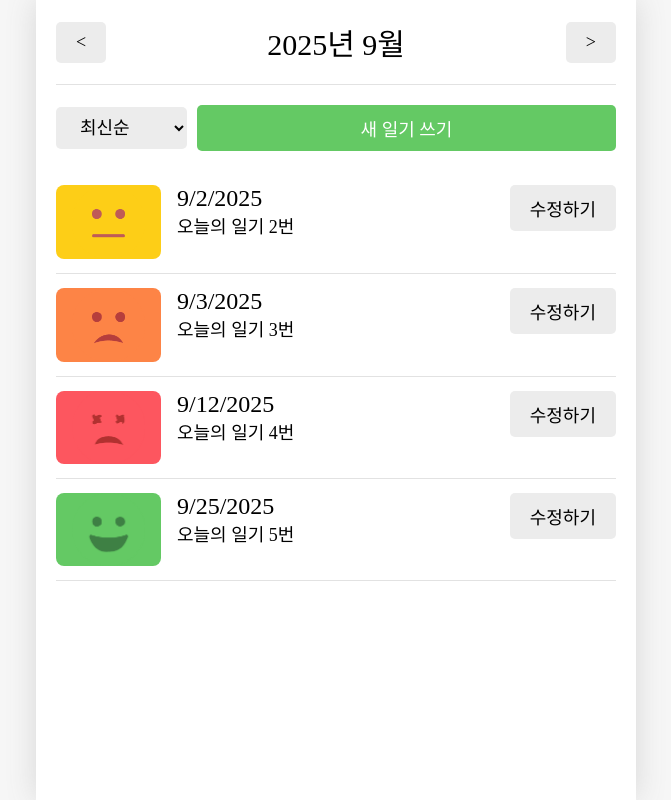
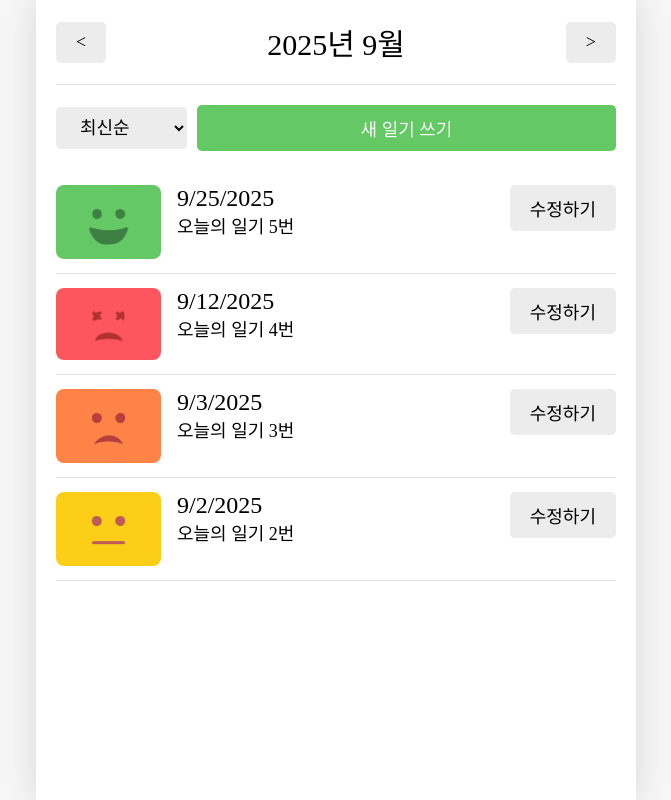
Before and after one commit to choiinyoung13/SideProject--Emotion-Diary, a React (Vite) app in the folder emotion-diary/: page / in a window 1280 px wide. Shown: the whole page, without its empty margins (304-975 px from the left). Built offline with nearby package versions, Linux system fonts and the light colour scheme; a web font is replaced by a local one.

Commit message:
feat. 일기 관리 기능 구현현

```diff
--- a/emotion-diary/src/App.jsx
+++ b/emotion-diary/src/App.jsx
@@ -5,18 +5,22 @@ import New from "./pages/New";
 import Diary from "./pages/Diary";
 import Edit from "./pages/Edit";
 import NotFound from "./pages/NotFound";
+import { createContext, useReducer, useRef } from "react";
 // import { useRef } from "react";
+
 // 1. "/" :  모든 일기를 조회하는 Home 페이지
 // 2. "/new" : 새로운 일기를 작성하는 New 페이지
 // 3. "/diary/:id" : 일기를 상세히 조회하는 Diary 페이지
+
+export const DiaryStateContext = createContext();
+export const DiaryDispatchContext = createContext();
 
 const MockData = [
   {
     id: 1,
     createdDate: new Date("2025-08-20").getTime(),
     emotionId: 1,
-    content:
-      "오늘의 일기 1번오늘의 일기 1번오늘의 일기 1번오늘의 일기 1번오늘의 일기 1번오늘의 일기 1번오늘의 일기 1번오늘의 일기 1번오늘의 일기 1번오늘의 일기 1번오늘의 일기 1번",
+    content: "오늘의 일기 1번",
   },
   {
     id: 2,
@@ -50,18 +54,69 @@ const MockData = [
   },
 ];
 
+const diaryReducer = (state, action) => {
+  switch (action.type) {
+    case "CREATE_DIARY":
+      return [action.data, ...state];
+    case "UPDATE_DIARY":
+      return state.map((item) =>
+        String(item.id) === String(action.data.id) ? action.data : item
+      );
+    case "DELETE_DIARY":
+      return state.filter((item) => String(action.data.id) !== String(item.id));
+    default:
+      return state;
+  }
+};
+
 function App() {
-  // const idRef = useRef(4);
+  const [data, dispatch] = useReducer(diaryReducer, MockData);
+  const idRef = useRef(7);
+
+  // 일기 생성
+  const onCreateDiary = (createdDate, emotionId, content) => {
+    dispatch({
+      type: "CREATE_DIARY",
+      data: {
+        id: idRef.current++,
+        createdDate,
+        emotionId,
+        content,
+      },
+    });
+  };
+
+  // 일기 수정
+  const onUpdateDiary = (id, createdDate, content, emotionId) => {
+    dispatch({
+      type: "UPDATE_DIARY",
+      data: { id, createdDate, content, emotionId },
+    });
+  };
+
+  // 일기 삭제
+  const onDeleteDiary = (id) => {
+    dispatch({
+      type: "DELETE_DIARY",
+      data: { id },
+    });
+  };
 
   return (
     <>
-      <Routes>
-        <Route path="/" element={<Home data={MockData} />} />
-        <Route path="/new" element={<New />} />
-        <Route path="/edit/:id" element={<Edit />} />
-        <Route path="/diary/:id" element={<Diary data={MockData} />} />
-        <Route path="*" element={<NotFound />} />
-      </Routes>
+      <DiaryStateContext.Provider value={data}>
+        <DiaryDispatchContext.Provider
+          value={{ onCreateDiary, onUpdateDiary, onDeleteDiary }}
+        >
+          <Routes>
+            <Route path="/" element={<Home data={data} />} />
+            <Route path="/new" element={<New />} />
+            <Route path="/edit/:id" element={<Edit />} />
+            <Route path="/diary/:id" element={<Diary data={data} />} />
+            <Route path="*" element={<NotFound />} />
+          </Routes>
+        </DiaryDispatchContext.Provider>
+      </DiaryStateContext.Provider>
     </>
   );
 }
--- a/emotion-diary/src/components/DiaryList.jsx
+++ b/emotion-diary/src/components/DiaryList.jsx
@@ -21,9 +21,9 @@ export default function DiaryList({ data, date }) {
     // 2. 정렬 적용
     const sorted = [...filtered].sort((a, b) => {
       if (filter === "latest") {
-        return new Date(a.createdDate) - new Date(b.createdDate); // 최신순
+        return new Date(b.createdDate) - new Date(a.createdDate); // 최신순
       } else {
-        return new Date(b.createdDate) - new Date(a.createdDate); // 오래된 순
+        return new Date(a.createdDate) - new Date(b.createdDate); // 오래된 순
       }
     });
 
--- a/emotion-diary/src/pages/Home.jsx
+++ b/emotion-diary/src/pages/Home.jsx
@@ -1,10 +1,12 @@
 import Header from "../components/Header";
 import Button from "../components/Button";
-import { useState } from "react";
+import { useContext, useState } from "react";
 import DiaryList from "../components/DiaryList";
+import { DiaryStateContext } from "../App";
 
-export default function Home({ data }) {
+export default function Home() {
   const [date, setDate] = useState(new Date());
+  const data = useContext(DiaryStateContext);
 
   const onIncreaseMonth = () => {
     setDate(new Date(date.getFullYear(), date.getMonth() + 1));
```
